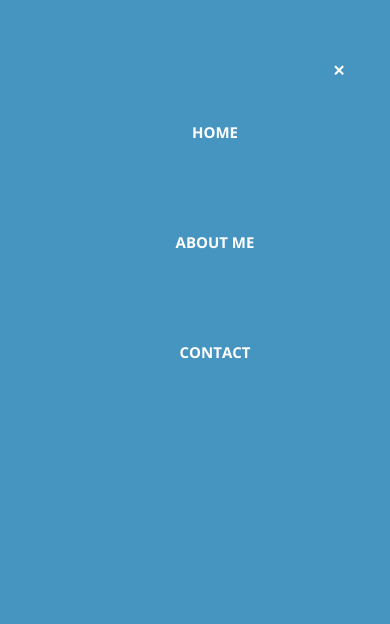
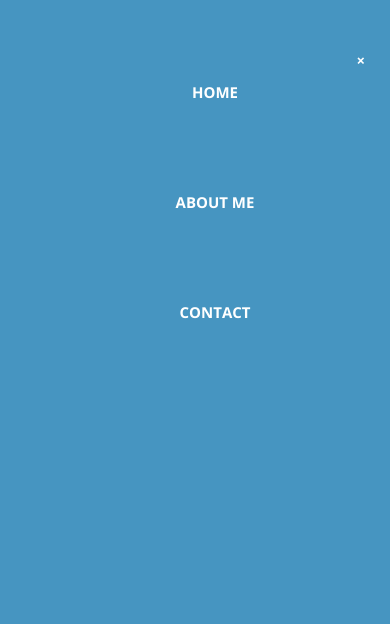
Before and after one commit to EHB-MCT/web1-courseproject-micheeminsoto, a plain HTML site: page home.html in a window 390 px wide. Both pictures are taken after a click on the element 195 px from the left and 21 px from the top of the page. Shown: the top 624 px of the page. Drawn offline with nearby package versions, Linux system fonts and the light colour scheme; a web font is replaced by a local one.

Commit message:
wijziging menu close home page

```diff
--- a/home.css
+++ b/home.css
@@ -134,7 +134,6 @@ nav ul{
 
 
 
-
 @media (max-width:480px) {
 	.intro{
 		flex-direction: column;
@@ -249,18 +248,3 @@ nav ul{
 	}
 
 }
-
-
-@media (max-width:768px) {
-	.menu-close{
-		color: white;
-		display: block;
-		text-align: center;
-		margin-top: 30px;
-		font-size: 15px;
-		position: fixed;
-		top: 20px;
-		right: 25px;
-		margin-left: 50px;
-	}
-}
--- a/home.html
+++ b/home.html
@@ -19,11 +19,11 @@
 				<nav class="menu" id="menu">
 					<div class="menu-icon" id="menu-icon"></div>
 			<ul class="nav-links">
-				<li><a href="#" class="menu-close" id="menu-close">&#10005;</a></li>
 				<li><a href="home.html" class="menu-item">HOME</a></li>
                 <li><a href="about-me.html" class="menu-item">ABOUT ME</a></li>
                 <li><a href="contact.html" class="menu-item">CONTACT</a></li>
 			</ul>
+			<a href="#" class="menu-close" id="menu-close">&times;</a>
 		</nav>
 	</header>
 <main>
```
Also changed, not shown: 1 other file.
